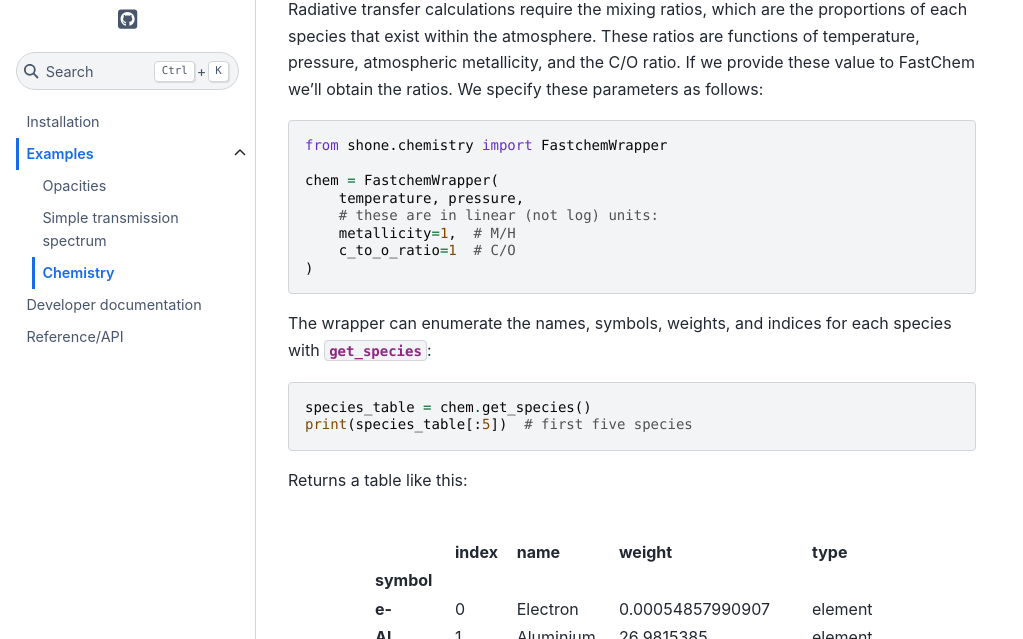
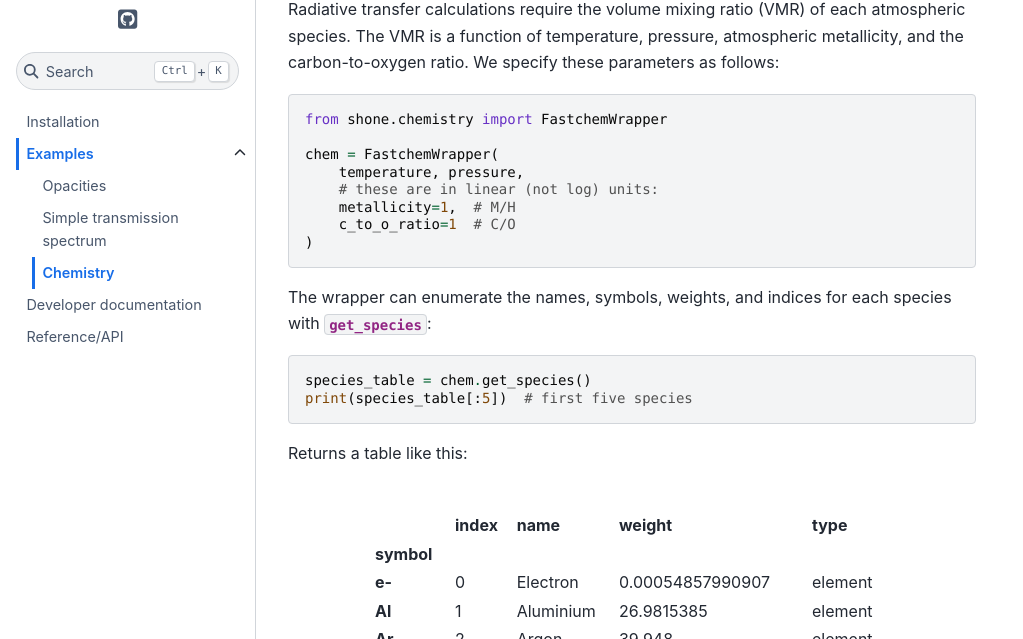
Before and after one commit to bmorris3/shone, a Sphinx documentation site: the page built from docs/shone/examples/chemistry.rst, in a window 1280 px wide and 900 px high, scrolled down 478 px, cut to the strip 261-900 px from the top of the window. Shown: the whole strip, without its empty margins (0-1023 px from the left). Built offline with Sphinx 7.4.7 and the Sphinx Book theme 1.1.4, drawn with Linux system fonts in a browser that asks for light colours; the version number could not be read and is left out.

Commit message:
Update docs/shone/examples/chemistry.rst
Your version is more concise but still clarifies the area I was aiming for. Nice!

Co-authored-by: Brett M. Morris <morrisbrettm@gmail.com>

```diff
--- a/docs/shone/examples/chemistry.rst
+++ b/docs/shone/examples/chemistry.rst
@@ -45,7 +45,7 @@ Let's construct a atmospheric structure (temperature-pressure curve):
         ylabel='Pressure [bar]'
     )
 
-Radiative transfer calculations require the mixing ratios, which are the proportions of each species that exist within the atmosphere. These ratios are functions of temperature, pressure, atmospheric metallicity, and the C/O ratio. If we provide these value to FastChem we'll obtain the ratios. We specify these parameters as follows:
+Radiative transfer calculations require the volume mixing ratio (VMR) of each atmospheric species. The VMR is a function of temperature, pressure, atmospheric metallicity, and the carbon-to-oxygen ratio. We specify these parameters as follows:
 
 .. code-block:: python
 
```
